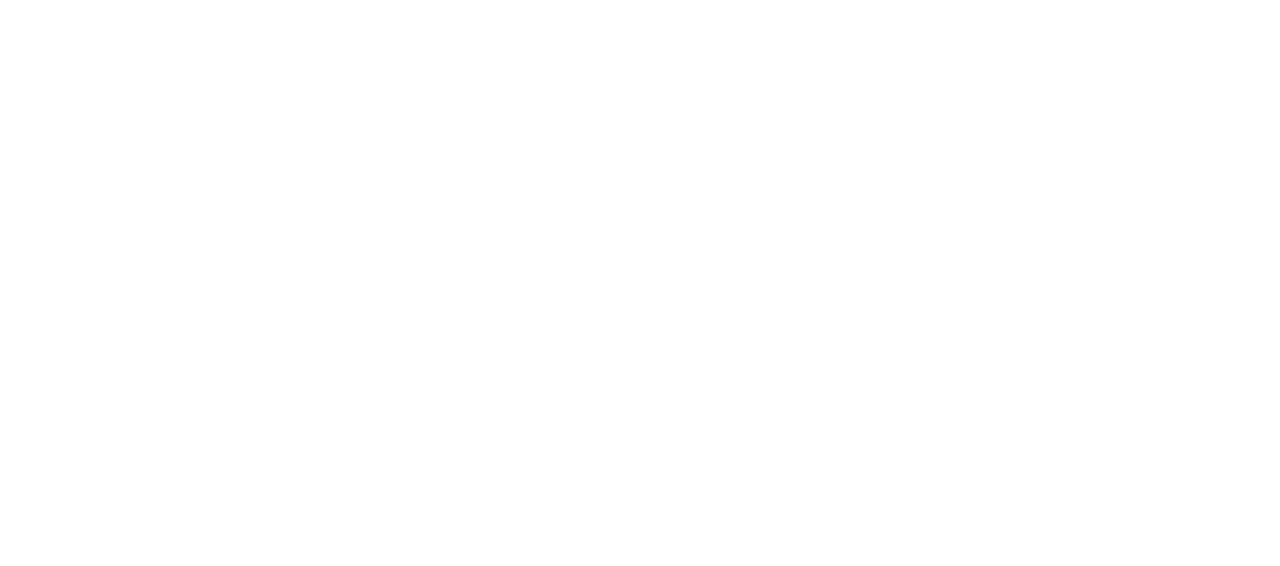
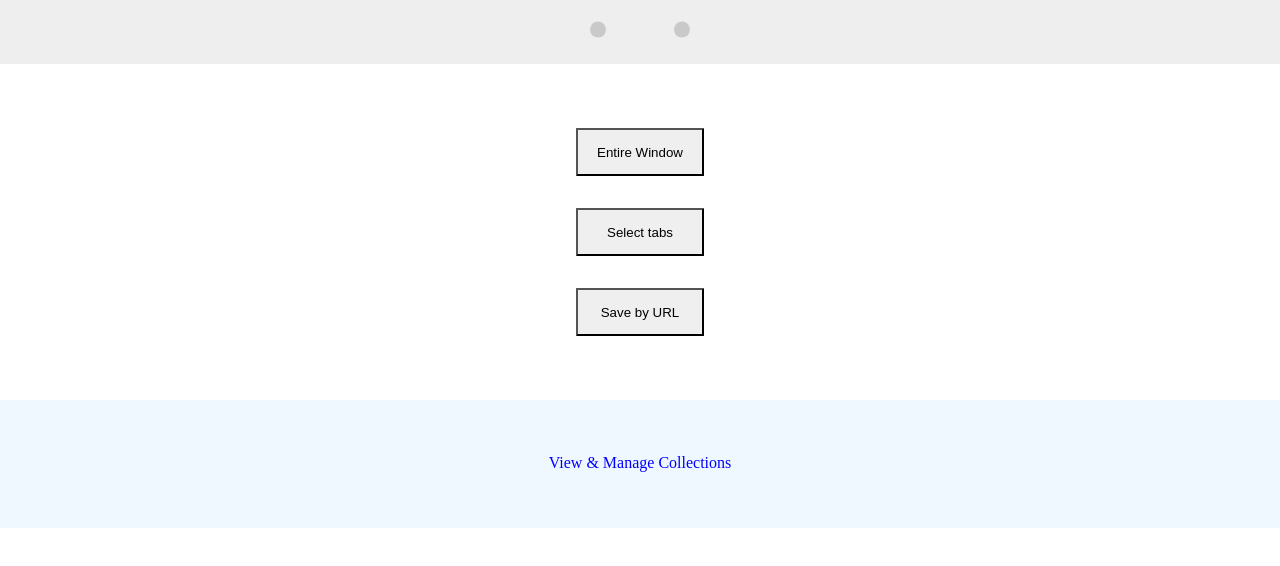
Before and after one commit to sonamzah/tab-dragon-extension, a website built with Parcel: page popup.html in a window 1280 px wide. Built offline with nearby package versions, Linux system fonts and the light colour scheme.

Commit message:
started implementing the "saving all tabs from  window" feature -- using model view controller pattern -- model.js and saverView.js (class) added

```diff
--- a/popup.html
+++ b/popup.html
@@ -5,9 +5,49 @@
     <meta http-equiv="X-UA-Compatible" content="IE=edge" />
     <meta name="viewport" content="width=device-width, initial-scale=1.0" />
     <link rel="stylesheet" href="src/css/main.css" />
-    <script defer src="src/js/popup.js"></script>
+    <!-- <script defer src="src/js/popup.js"></script> -->
+    <script defer type="module" src="src/js/popup.js"></script>
 
     <title>Tab Dragon Extension</title>
   </head>
-  <body></body>
+  <body>
+    <div class="container">
+      <header class="header">
+        <nav class="nav vertical-center">
+          <ul>
+            <li class="nav__item">
+              <!--TODO: change the dots dot class to nav button? -->
+              <button class="dots__dot" data-slide="${i}"></button>
+            </li>
+            <li class="nav__item">
+              <button class="dots__dot" data-slide="${i}"></button>
+            </li>
+          </ul>
+        </nav>
+      </header>
+
+      <div class="collections-save-menu">
+        <div class="save-buttons">
+          <div class="vert-element">
+            <button class="btn--save btn--save-window">
+              <p>Entire Window</p>
+            </button>
+          </div>
+          <div class="vert-element">
+            <button class="btn--save btn--save-tabs"><p>Select tabs</p></button>
+          </div>
+          <div class="vert-element">
+            <button class="btn--save btn--save-url"><p>Save by URL</p></button>
+          </div>
+        </div>
+      </div>
+      <div class="collections-display-menu"></div>
+
+      <footer class="footer">
+        <div class="manage--options vertical-center">
+          <a class="manage__link" href="#">View & Manage Collections</a>
+        </div>
+      </footer>
+    </div>
+  </body>
 </html>
--- a/src/css/main.css
+++ b/src/css/main.css
@@ -0,0 +1,96 @@
+body {
+  /* *SET DIMENSIONS OF POPUP* */
+  /* width: 400px;
+  height: 320px; */
+  margin: 0;
+}
+.container {
+  /* width: 100%; */
+  /* height: 100%; */
+  margin-top: 0;
+}
+
+.header {
+  background-color: rgb(238, 238, 238);
+  height: 4rem;
+}
+.nav {
+}
+.nav ul {
+  /* margin-left: -2.3rem; */
+  background-color: transparent;
+  padding: 0;
+  text-align: center;
+  margin: 0;
+}
+.nav li {
+  display: inline-block;
+  list-style: none;
+}
+
+.dots__dot {
+  border: none;
+  background-color: #b9b9b9;
+  opacity: 0.7;
+  margin: 0 2rem;
+  height: 1rem;
+  width: 1rem;
+  border-radius: 50%;
+  cursor: pointer;
+  transition: all 0.5s;
+
+  /* Only necessary when overlying images */
+  /* box-shadow: 0 0.6rem 1.5rem rgba(0, 0, 0, 0.7); */
+}
+.collections-save-menu {
+  padding: 3rem 0;
+}
+.save-buttons {
+  text-align: center;
+}
+
+.btn--save {
+  display: table-cell;
+  vertical-align: middle;
+  margin: 1rem;
+  width: 8rem;
+  height: 3rem;
+  text-align: center;
+
+  border-radius: 1px;
+}
+.btn--save p {
+  text-align: center;
+}
+
+.footer {
+  height: 8rem;
+  background-color: aliceblue;
+}
+.manage--options {
+  /* centered using second answer from:
+     https://stackoverflow.com/questions/31735702/need-to-horizontally-and-vertically-center-align-ul-in-div-and-vertically-cente
+    */
+}
+.manage__link {
+  text-decoration: none;
+  color: blue;
+}
+.manage__link:hover {
+  text-decoration: underline;
+  color: chartreuse;
+}
+
+/******************/
+/** POSITIONING **/
+/******************/
+.vertical-center {
+  position: relative;
+  top: 49%;
+  transform: translateY(-50%);
+  -ms-transform: translateY(-50%);
+  text-align: center;
+}
+.vert-element {
+  display: block;
+}
--- a/src/js/popup.js
+++ b/src/js/popup.js
@@ -0,0 +1,24 @@
+/**
+ * POPUP.js IS the 'CONTROLLER'
+ */
+import saverView from "./views/saverView.js";
+
+const allTabsFromWindow = function () {
+  alert("dubai");
+  return 23;
+  //   return chrome.tabs.query(
+  //     { windowId: chrome.windows.WINDOW_ID_CURRENT },
+  //     (tabs) => tabs
+  //   );
+};
+
+const controlSaveWindow = function () {
+  const data = allTabsFromWindow();
+  console.log(data);
+};
+
+const init = function () {
+  //   saverView.message();
+  saverView.handleSaveWindow(controlSaveWindow);
+};
+init();
--- /dev/null
+++ b/src/js/views/saverView.js
@@ -0,0 +1,26 @@
+// import "core-js/stable";
+// import {} from "fractional";
+
+class SaverView {
+  _parentElement = document.querySelector(".collections-save-menu");
+  _data = [];
+
+  message(message) {
+    alert(message);
+    console.log(this._parentElement.classList);
+    // document.write(`<h2>${this._parentElement}</h2>`);
+  }
+
+  handleSaveWindow(handler) {
+    this._parentElement.addEventListener("click", function (e) {
+      if (!e.target.classList.contains("btn--save-window")) return;
+      handler();
+    });
+  }
+  //   handleSaveSelectTabs(handler) {}
+  //   handleSaveByUrl(handler) {}
+
+  //   render(data) {}
+}
+
+export default new SaverView();
```
Also changed, not shown: package.json (+14 -5 lines), manifest.json, src/js/config.js (added), src/js/helpers.js (added), src/js/model.js (added), 1 other file.
